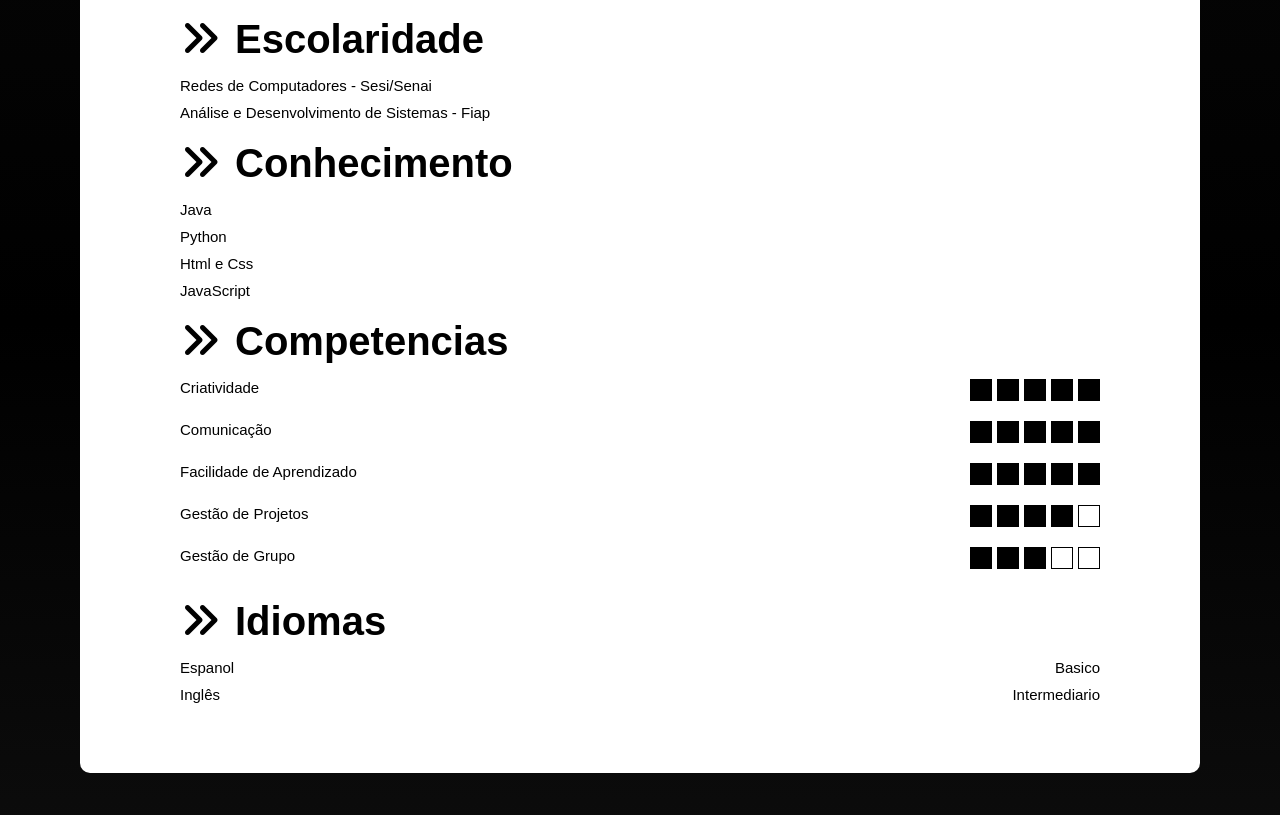
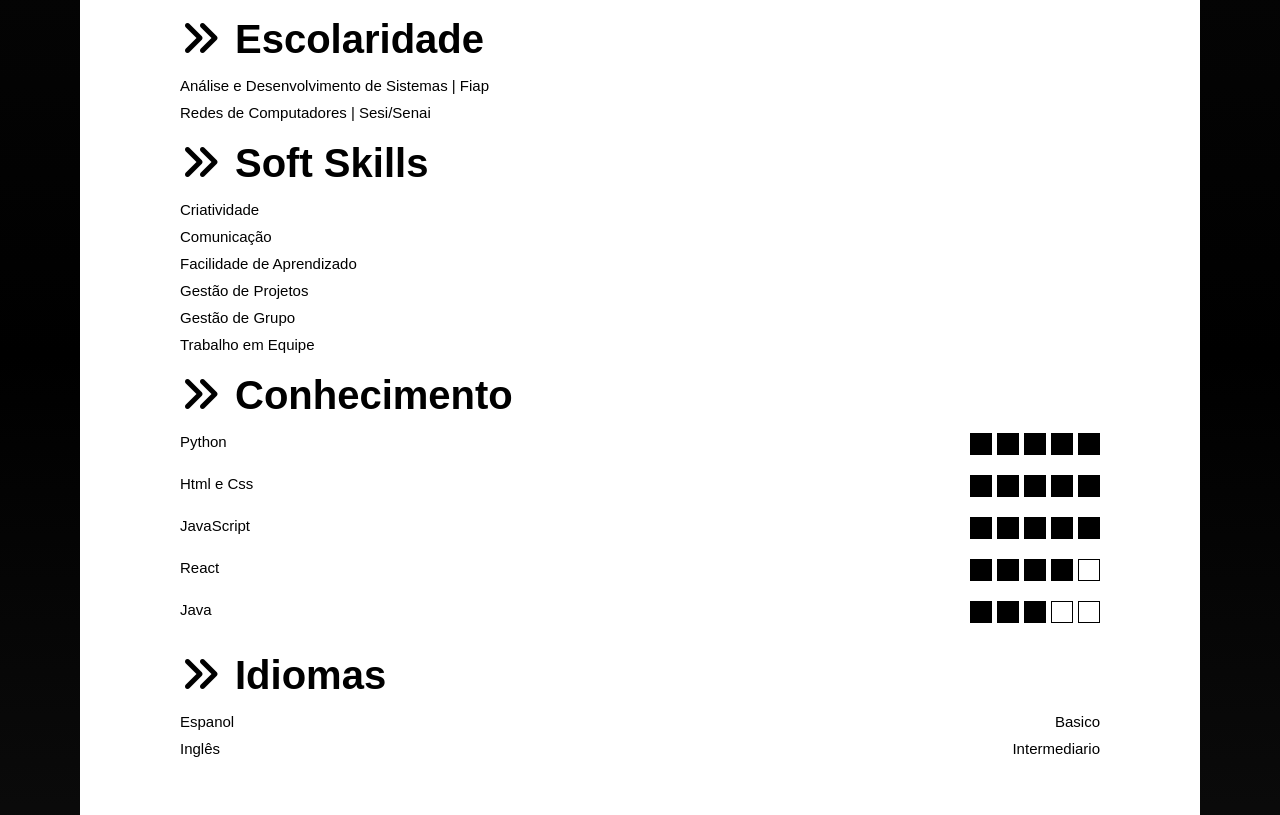
Before and after one commit to felipeclarindo/portfolio-base, a plain HTML site: page src/pages/curriculo.html in a window 1280 px wide. Shown: the part 548-1363 px from the top of the page. Drawn offline with Linux system fonts and the light colour scheme.

Commit message:
Atualizando curriculo

```diff
--- a/src/pages/curriculo.html
+++ b/src/pages/curriculo.html
@@ -82,35 +82,41 @@
                 <h2>Escolaridade</h2>
                 <ul>
                     <li>
-                        <p>Redes de Computadores - Sesi/Senai</p>
+                        <p>Análise e Desenvolvimento de Sistemas | Fiap</p>
                     </li>
                     <li>
-                        <p>Análise e Desenvolvimento de Sistemas - Fiap</p>
+                        <p>Redes de Computadores | Sesi/Senai</p>
                     </li>
                 </ul>
             </section>
             <section class="conhecimento">
-                <h2>Conhecimento</h2>
+                <h2>Soft Skills</h2>
                 <ul>
                     <li>
-                        <p>Java</p>
+                        <p>Criatividade</p>
                     </li>
                     <li>
-                        <p>Python</p>
+                        <p>Comunicação</p>
                     </li>
                     <li>
-                        <p>Html e Css</p>
+                        <p>Facilidade de Aprendizado</p>
                     </li>
                     <li>
-                        <p>JavaScript</p>
+                        <p>Gestão de Projetos</p>
+                    </li>
+                    <li>
+                        <p>Gestão de Grupo</p>
+                    </li>
+                    <li>
+                        <p>Trabalho em Equipe</p>
                     </li>
                 </ul>
             </section>
             <section class="competencias">
-                <h2>Competencias</h2>
+                <h2>Conhecimento</h2>
                 <ul>
                     <li class="competencia1">
-                        <p>Criatividade</p>
+                        <p>Python</p>
                         <ul class="niveis">
                             <li class="nivel"></li>
                             <li class="nivel"></li>
@@ -120,7 +126,7 @@
                         </ul>
                     </li>
                     <li class="competencia2">
-                        <p>Comunicação</p>
+                        <p>Html e Css</p>
                         <ul class="niveis">
                             <li class="nivel"></li>
                             <li class="nivel"></li>
@@ -130,7 +136,7 @@
                         </ul>
                     </li>
                     <li class="competencia3">
-                        <p>Facilidade de Aprendizado</p>
+                        <p>JavaScript</p>
                         <ul class="niveis">
                             <li class="nivel"></li>
                             <li class="nivel"></li>
@@ -140,7 +146,7 @@
                         </ul>
                     </li>
                     <li class="competencia4">
-                        <p>Gestão de Projetos</p>
+                        <p>React</p>
                         <ul class="niveis">
                             <li class="nivel"></li>
                             <li class="nivel"></li>
@@ -150,7 +156,7 @@
                         </ul>
                     </li>
                     <li class="competencia5">
-                        <p>Gestão de Grupo</p>
+                        <p>Java</p>
                         <ul class="niveis">
                             <li class="nivel"></li>
                             <li class="nivel"></li>
```
